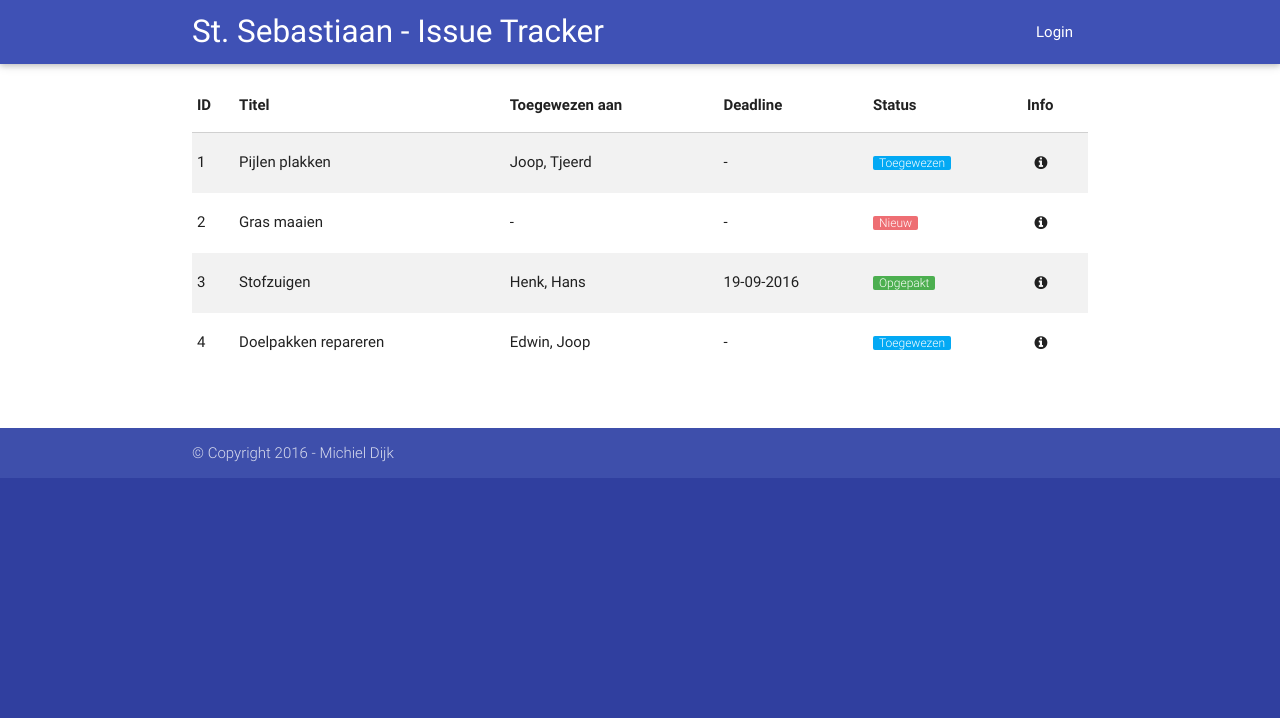
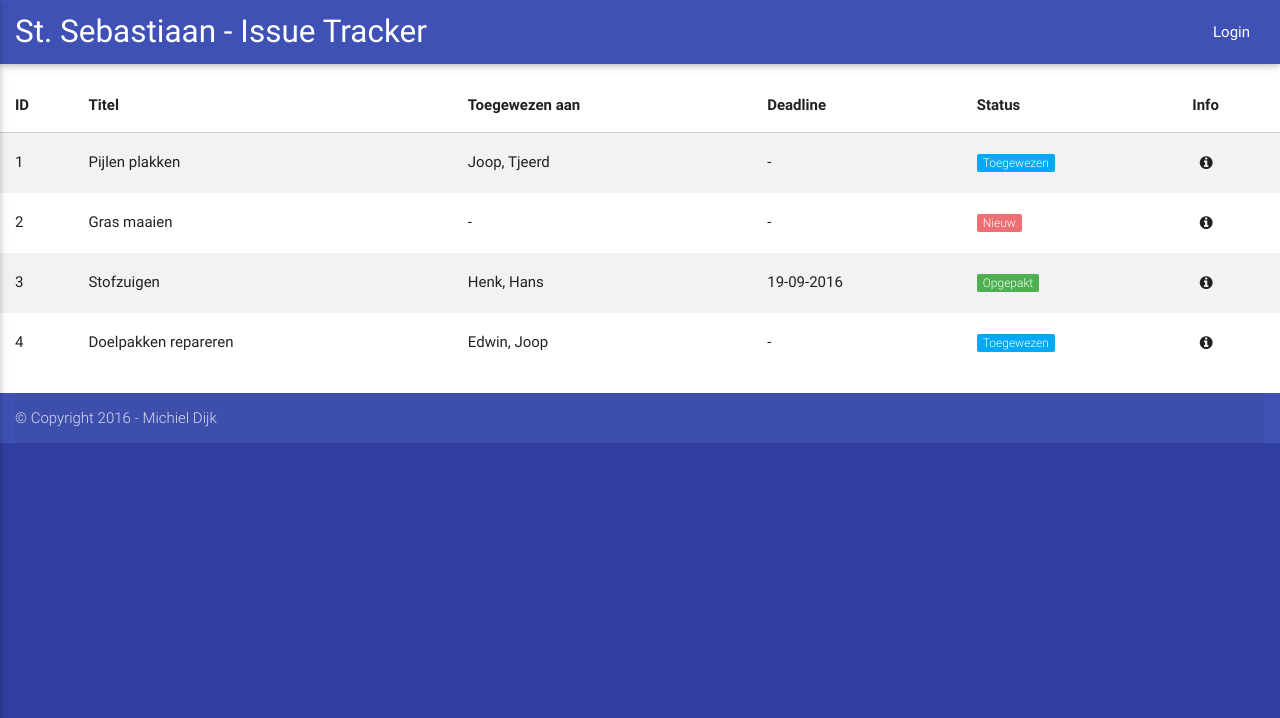
Before and after one commit to KremlinCardinal/stsebastiaan-issue-tracker, a PHP site: page / in a window 1280 px wide. Shown: the top 718 px of the page. Run offline with PHP 8.4, Linux system fonts and the light colour scheme; some libraries are stand-ins or nearby versions.

Commit message:
Progress

```diff
--- a/css/custom.css
+++ b/css/custom.css
@@ -27,6 +27,8 @@ footer.page-footer {
     color: #fff;
     background-color: #26a69a;
     border-radius: 2px;
+    padding-top: 0.15em;
+    padding-bottom: 0.15em;
 }
 
 .u-badge-new {
@@ -45,3 +47,17 @@ footer.page-footer {
     cursor: pointer;
     padding: 0.5em;
 }
+
+.firstcol {
+    padding-left: 1em;
+}
+
+nav {
+    margin-bottom: 1em;
+}
+
+.nav-wrapper,
+.page-footer {
+    padding-left: 1em;
+    padding-right: 1em;
+}
--- a/default.js
+++ b/default.js
@@ -1,3 +1,6 @@
 jQuery(document).ready(function($) {
     $('.modal-trigger').leanModal();
+    $(".button-collapse").sideNav({
+        menuWidth: 180
+    });
 });
--- a/index.php
+++ b/index.php
@@ -20,7 +20,7 @@ session_start();
 <body>
 
 <nav class="indigo" role="navigation">
-    <div class="nav-wrapper container">
+    <div class="nav-wrapper">
         <a id="logo-container" href="" class="brand-logo">St. Sebastiaan - Issue Tracker</a>
 
         <ul class="right hide-on-med-and-down">
@@ -35,66 +35,56 @@ session_start();
     </div>
 </nav>
 
-<div class="container">
-    <div class="section">
-        <div class="row">
-            <div class="col s12">
-                <table class="striped">
+<table class="striped responsive-table">
     <thead>
         <tr>
-                            <th>ID</th>
+            <th class="firstcol">ID</th>
             <th>Titel</th>
             <th>Toegewezen aan</th>
             <th>Deadline</th>
             <th>Status</th>
-                            <th>Info</th>
+            <th class="lastcol">Info</th>
         </tr>
     </thead>
     <tbody>
         <tr>
-                            <td>1</td>
+            <td class="firstcol">1</td>
             <td>Pijlen plakken</td>
             <td>Joop, Tjeerd</td>
             <td>-</td>
             <td><span class="c-badge u-new u-badge-assigned">Toegewezen</span></td>
-                            <td><i class="fa fa-info-circle u-modal-link js-modal-info" aria-hidden="true"></i></td>
+            <td class="lastcol"><i class="fa fa-info-circle u-modal-link js-modal-info" aria-hidden="true"></i></td>
         </tr>
         <tr>
-                            <td>2</td>
+            <td class="firstcol">2</td>
             <td>Gras maaien</td>
             <td>-</td>
             <td>-</td>
             <td><span class="c-badge u-new u-badge-new">Nieuw</span></td>
-                            <td><i class="fa fa-info-circle u-modal-link js-modal-info" aria-hidden="true"></i></td>
+            <td class="lastcol"><i class="fa fa-info-circle u-modal-link js-modal-info" aria-hidden="true"></i></td>
         </tr>
         <tr>
-                            <td>3</td>
+            <td class="firstcol">3</td>
             <td>Stofzuigen</td>
             <td>Henk, Hans</td>
             <td>19-09-2016</td>
             <td><span class="c-badge u-new u-badge-acknowledged">Opgepakt</span></td>
-                            <td><i class="fa fa-info-circle u-modal-link js-modal-info" aria-hidden="true"></i></td>
+            <td class="lastcol"><i class="fa fa-info-circle u-modal-link js-modal-info" aria-hidden="true"></i></td>
         </tr>
         <tr>
-                            <td>4</td>
+            <td class="firstcol">4</td>
             <td>Doelpakken repareren</td>
             <td>Edwin, Joop</td>
             <td>-</td>
             <td><span class="c-badge u-new u-badge-assigned">Toegewezen</span></td>
-                            <td><i class="fa fa-info-circle u-modal-link js-modal-info" aria-hidden="true"></i></td>
+            <td class="lastcol"><i class="fa fa-info-circle u-modal-link js-modal-info" aria-hidden="true"></i></td>
         </tr>
     </tbody>
 </table>
-            </div>
-        </div>
-    </div>
-</div>
 
 <footer class="page-footer indigo">
     <div class="footer-copyright">
-        <div class="container">
         &copy; Copyright 2016 - Michiel Dijk
-        </div>
     </div>
 </footer>
 
```
Lines whose indentation alone changed are shown as unchanged.
